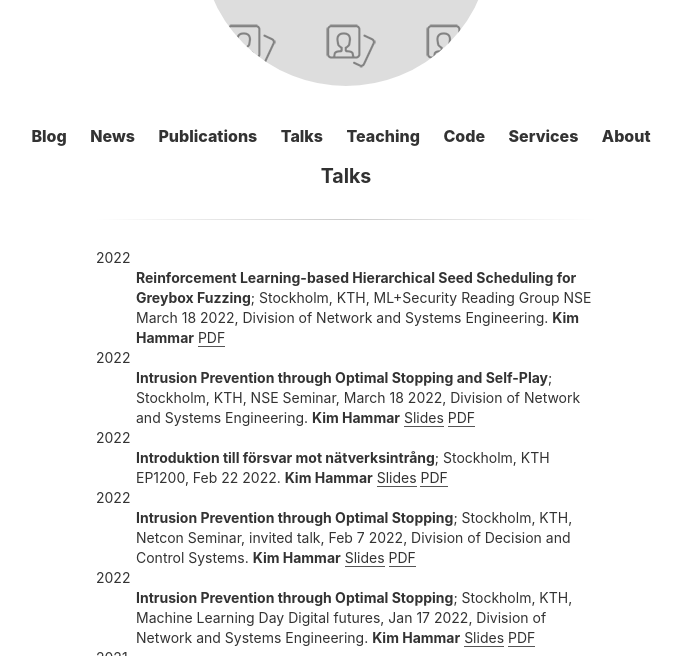
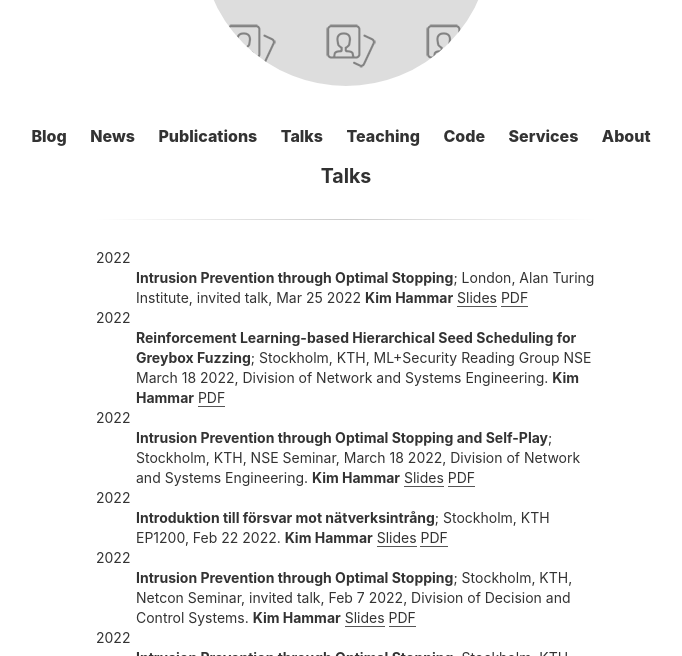
Before and after one commit to Limmen/Limmen.github.io, a Jekyll site: the page built from talks.md, in a window 1280 px wide and 900 px high, cut to the strip 244-900 px from the top of the window. Shown: the whole strip, without its empty margins (294-976 px from the left). Built offline with Jekyll 4.4.1, drawn with Linux system fonts in a browser that asks for light colours.

Commit message:
add talk

```diff
--- a/talks.md
+++ b/talks.md
@@ -2,6 +2,12 @@
 layout: page
 title: Talks
 ---
+
+2022
+:   **Intrusion Prevention through Optimal Stopping**; London, Alan Turing Institute, invited talk, Mar 25 2022
+    **Kim Hammar**
+	[Slides](https://www.slideshare.net/KimHammar/intrusion-prevention-through-optimal-stopping-251427388)
+	[PDF](/assets/slides/IPS_through_OptimalStopping_25_mar_2022_ATI_KimHammar.pdf)
 
 2022
 :   **Reinforcement Learning-based Hierarchical Seed Scheduling for Greybox Fuzzing**; Stockholm, KTH, ML+Security Reading Group NSE March 18 2022, Division of Network and Systems Engineering.
```
Also changed, not shown: 1 other file.
